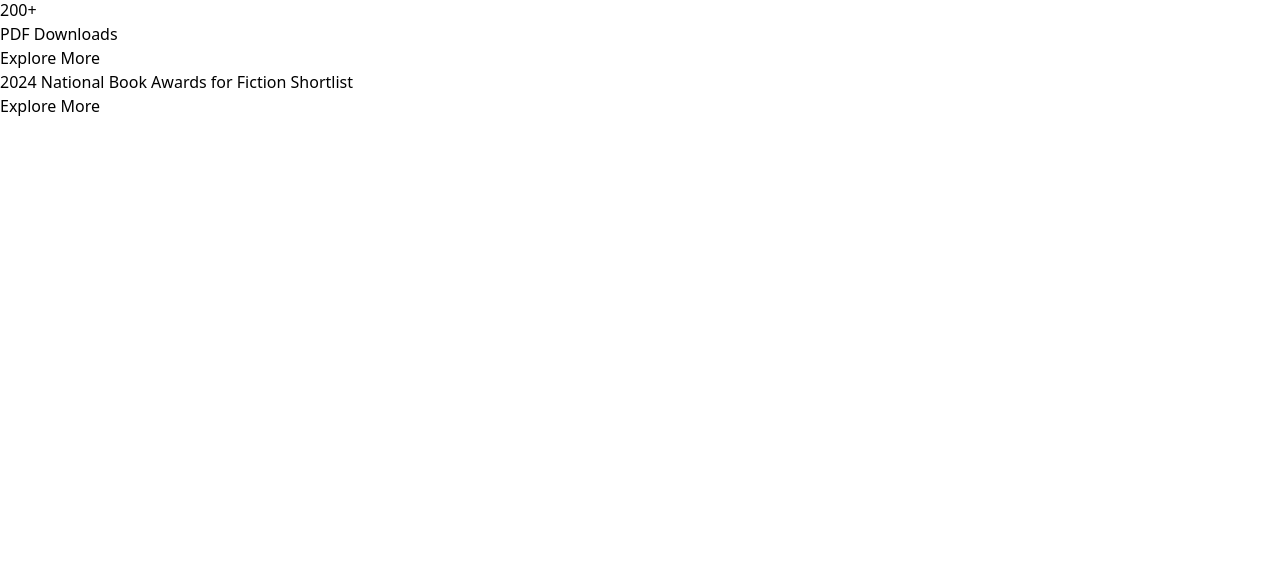
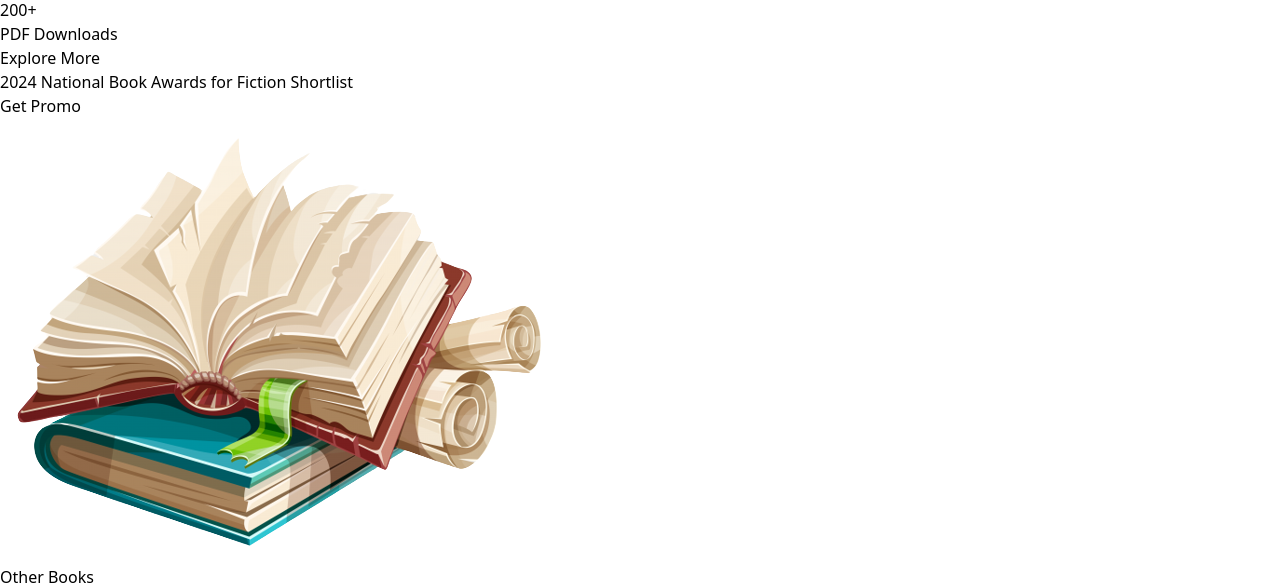
Before and after one commit to Malavikaa02/Mern-Book-Store, a React (Vite) app in the folder mern-client/: page / in a window 1280 px wide. Shown: the part 2218-2804 px from the top of the page. Before the commit the page ends 2336 px from the top, so only its background shows below. Built offline with nearby package versions, Linux system fonts and the light colour scheme; no server answers.

Commit message:
Home Updated

```diff
--- a/mern-client/src/home/Home.jsx
+++ b/mern-client/src/home/Home.jsx
@@ -3,6 +3,7 @@
 import BestSellerBooks from './BestSellBooks'
 import FavBook from './FavBook'
 import PromoBanner from './PromoBanner'
+import OtherBooks from './OtherBooks'
 
 const home = () => {
   return (
@@ -11,6 +12,7 @@
       <BestSellerBooks/>
       <FavBook/>
       <PromoBanner/>
+      <OtherBooks/>
     </div>
   )
 }
--- /dev/null
+++ b/mern-client/src/home/OtherBooks.jsx
@@ -0,0 +1,19 @@
+import React, { useEffect, useState } from 'react'
+import BookCards from '../components/BookCards';
+
+const OtherBooks = () => {
+    const[books, setBooks] = useState([]);
+
+    useEffect(() => {
+        fetch("http://localhost:5000/all-books").then(res => res.json()).then(data => setBooks(data.slice(4,
+
+        8)))
+    }, [])
+  return (
+    <div>
+        <BookCards books={books} headLine="Other Books"/>
+    </div>
+  )
+}
+
+export default OtherBooks
--- a/mern-client/src/home/PromoBanner.jsx
+++ b/mern-client/src/home/PromoBanner.jsx
@@ -1,13 +1,20 @@
 import React from 'react'
 import { Link } from 'react-router-dom'
+import bookPic from "../assets/awardbooks.png"
 
 const PromoBanner = () => {
   return (
     <div className='mt-16 py-12 bg-teal-100 px-4 lg:px-24'>
-        <div className='md:w-1/2'>
+        <div className='flex flx-col md:flex-row justify-between items-center gap-12'>
+          <div className='md:w-1/2'>
             <h2 className='text-4xl font-bold mb-6 leading-snug'>2024 National Book Awards for Fiction Shortlist</h2>
             <Link to="/shop" className='block'><button className='bg-blue-700 text-white font-semibold px-5 py-2
-            rounded hover:bg-black transition-all duration-300'>Explore More</button></Link>
+            rounded hover:bg-black transition-all duration-300'>Get Promo</button></Link>
+          </div>
+
+          <div>
+            <img src={bookPic} alt="" className='w-96' />
+          </div>
         </div>
     </div>
   )
```
